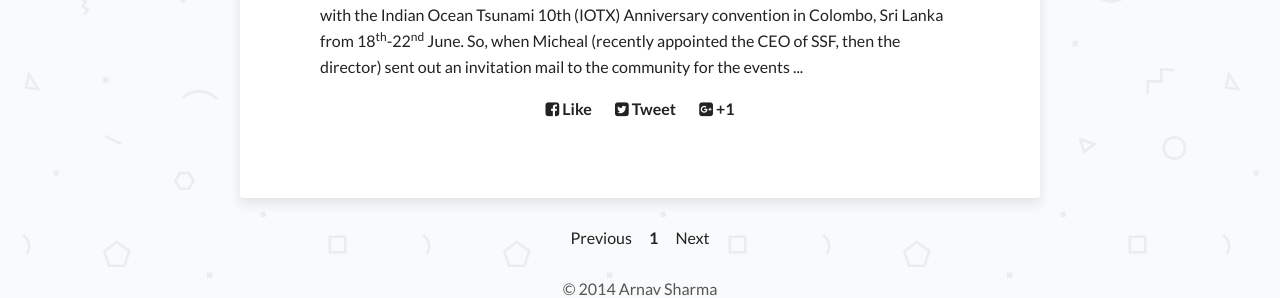
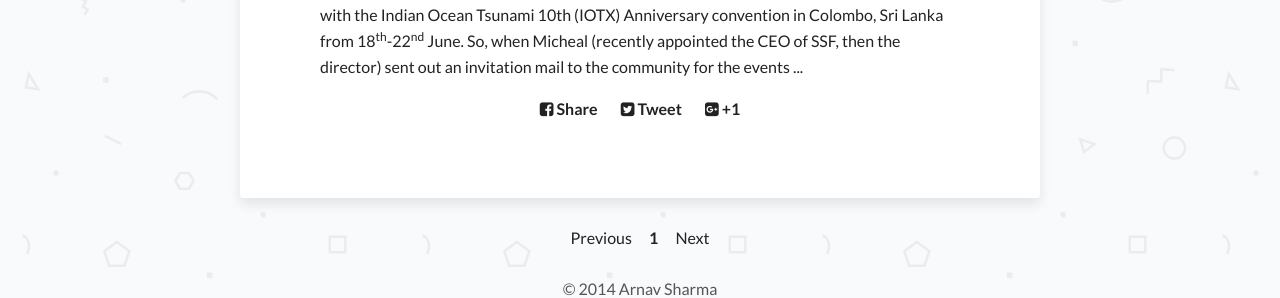
Before and after one commit to arnavsharma93/arnavsharma93.github.io, a Jekyll site: the page built from index.html, in a window 1280 px wide. Shown: the part 685-983 px from the top of the page. Built offline with Jekyll 4.4.1, drawn with Linux system fonts in a browser that asks for light colours; nearby versions of some CDN libraries; the list of posts is cut into pages by our own code.

Commit message:
changing fb like to fb share

```diff
--- a/_layouts/page.html
+++ b/_layouts/page.html
@@ -43,7 +43,7 @@
         <span class="author vcard fn">{{ site.owner.name }}</span>{% endif %}
         {% if page.share %}<div class="social-share">
           <ul class="socialcount socialcount-small inline-list" data-url="{{ site.url }}{{ page.url }}" data-share-text="{{ page.title }}">
-            <li class="facebook"><a href='http://www.facebook.com/plugins/like.php?href=http%3A%2F%2Farnavsharma93.github.io%2F&width&layout=box_count&action=recommend&show_faces=true&share=true&height=65' title="Share on Facebook"><span class="count"><i class="fa fa-facebook-square"></i> Like</span></a></li>
+            <li class="facebook"><a href='http://www.facebook.com/plugins/like.php?href=http%3A%2F%2Farnavsharma93.github.io%2F&width&layout=box_count&action=recommend&show_faces=true&share=true&height=65' title="Share on Facebook"><span class="count"><i class="fa fa-facebook-square"></i> Share</span></a></li>
             <li class="twitter"><a href="https://twitter.com/intent/tweet?text={{ site.url }}{{ page.url }}" title="Share on Twitter"><span class="count"><i class="fa fa-twitter-square"></i> Tweet</span></a></li>
             <li class="googleplus"><a href="https://plus.google.com/share?url={{ site.url }}{{ page.url }}" title="Share on Google Plus"><span class="count"><i class="fa fa-google-plus-square"></i> +1</span></a></li>
           </ul>
--- a/_layouts/post.html
+++ b/_layouts/post.html
@@ -51,7 +51,7 @@
         {% if page.share %}
         <div class="social-share">
           <ul class="socialcount socialcount-small inline-list">
-            <li class="facebook"><a href="https://www.facebook.com/sharer/sharer.php?u={{ site.url }}{{ page.url }}" title="Share on Facebook"><span class="count"><i class="fa fa-facebook-square"></i> Like</span></a></li>
+            <li class="facebook"><a href="https://www.facebook.com/sharer/sharer.php?u={{ site.url }}{{ page.url }}" title="Share on Facebook"><span class="count"><i class="fa fa-facebook-square"></i> Share</span></a></li>
             <li class="twitter"><a href="https://twitter.com/intent/tweet?text={{ site.url }}{{ page.url }}" title="Share on Twitter"><span class="count"><i class="fa fa-twitter-square"></i> Tweet</span></a></li>
             <li class="googleplus"><a href="https://plus.google.com/share?url={{ site.url }}{{ page.url }}" title="Share on Google Plus"><span class="count"><i class="fa fa-google-plus-square"></i> +1</span></a></li>
           </ul>
--- a/index.html
+++ b/index.html
@@ -36,7 +36,7 @@ image:
 
     <div class="social-share" style="text-align:center;">
       <ul class="socialcount socialcount-small inline-list">
-        <li class="facebook"><a href="https://www.facebook.com/sharer/sharer.php?u={{ site.url }}{{ post.url }}" title="Share on Facebook"><span class="count"><i class="fa fa-facebook-square"></i> Like</span></a></li>
+        <li class="facebook"><a href="https://www.facebook.com/sharer/sharer.php?u={{ site.url }}{{ post.url }}" title="Share on Facebook"><span class="count"><i class="fa fa-facebook-square"></i> Share</span></a></li>
         <li class="twitter"><a href="https://twitter.com/intent/tweet?text={{ site.url }}{{ post.url }}" title="Share on Twitter"><span class="count"><i class="fa fa-twitter-square"></i> Tweet</span></a></li>
         <li class="googleplus"><a href="https://plus.google.com/share?url={{ site.url }}{{ post.url }}" title="Share on Google Plus"><span class="count"><i class="fa fa-google-plus-square"></i> +1</span></a></li>
     </ul>
```
